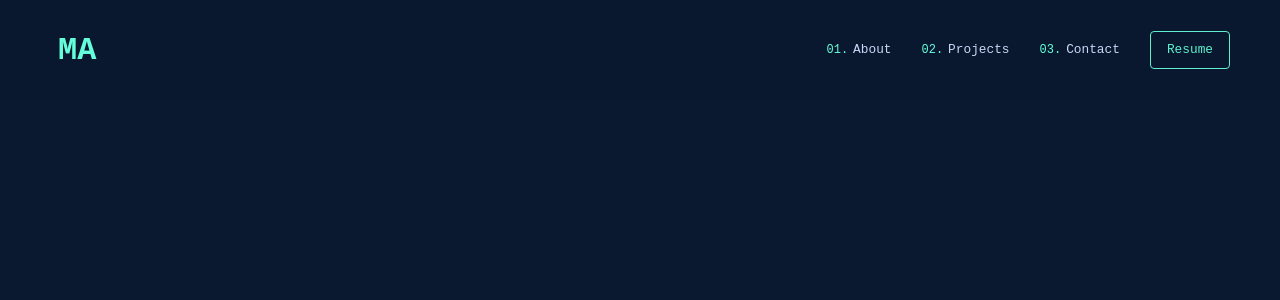
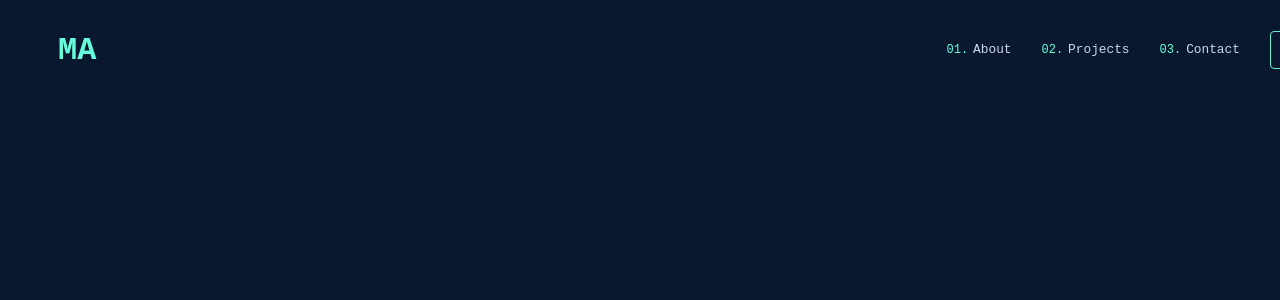
Before and after one commit to Moamal-2000/moamal-alaa, a Next.js app: page / in a window 1280 px wide. Shown: the top 300 px of the page. Built offline with nearby package versions, Linux system fonts and the light colour scheme.

Commit message:
style: set fixed width to the website & apply it to the header as well

```diff
--- a/src/components/Header/Header.module.scss
+++ b/src/components/Header/Header.module.scss
@@ -5,7 +5,7 @@
   top: 0;
   z-index: 11;
   padding: 0 50px;
-  width: 100%;
+  width: var(--website-width);
   height: 100px;
   background-color: rgba(10, 25, 47, .85);
   backdrop-filter: blur(10px);
--- a/src/styles/_variables.scss
+++ b/src/styles/_variables.scss
@@ -1,3 +1,4 @@
 :root {
+  --website-width: 1400px;
   --font-mono: 'SF Mono', 'Fira Code', 'Fira Mono', 'Roboto Mono', monospace
 }
--- a/src/styles/globals.scss
+++ b/src/styles/globals.scss
@@ -18,6 +18,10 @@ body {
   background: var(--website-bg);
   color: var(--main-text-color);
   font-family: Calibre, Inter, "San Francisco", "SF Pro Text", -apple-system, system-ui, sans-serif;
+  max-width: var(--website-width);
+  width: 100%;
+  margin: 0 auto;
+  position: relative;
 }
 
 main {
```
